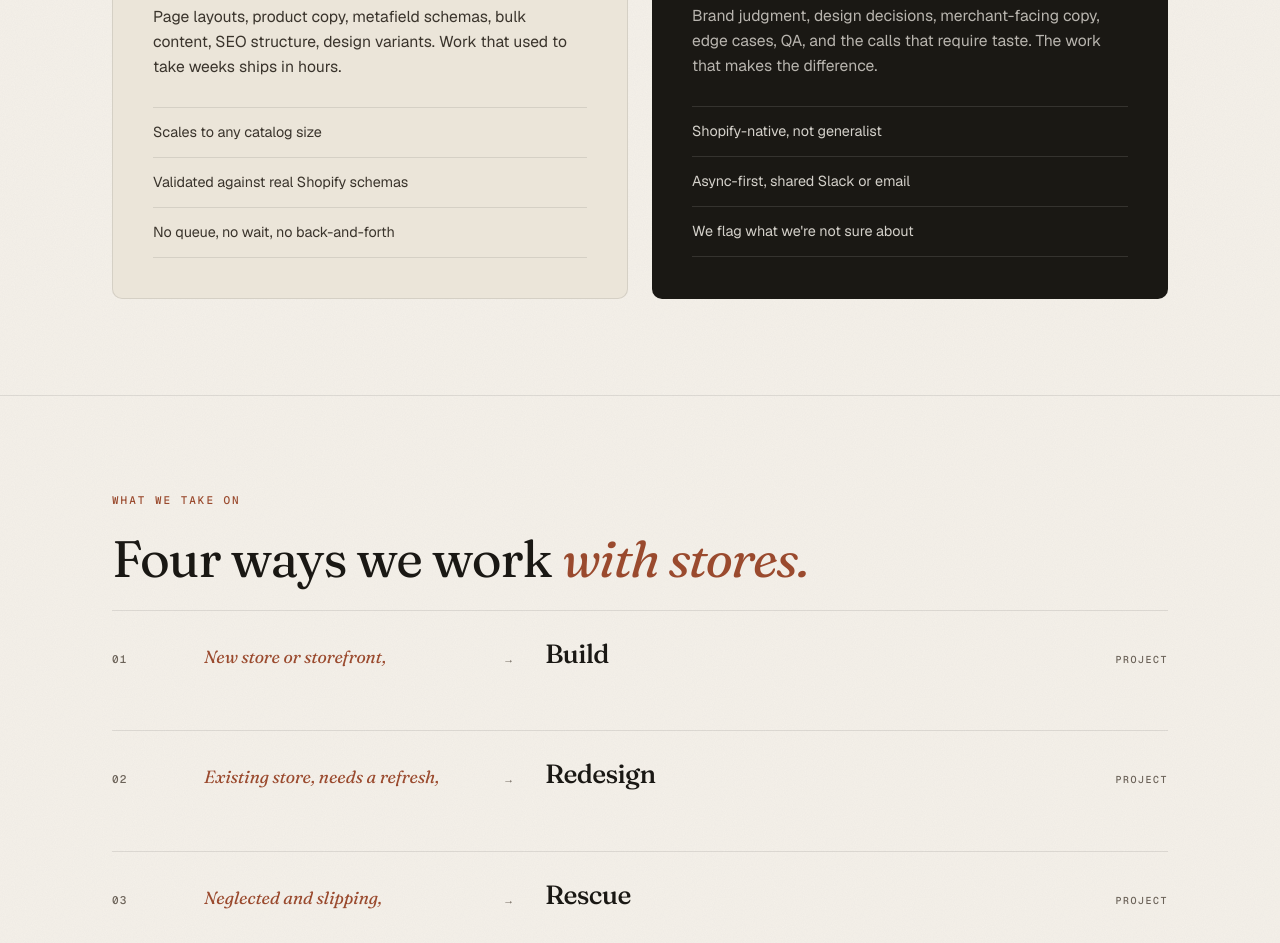
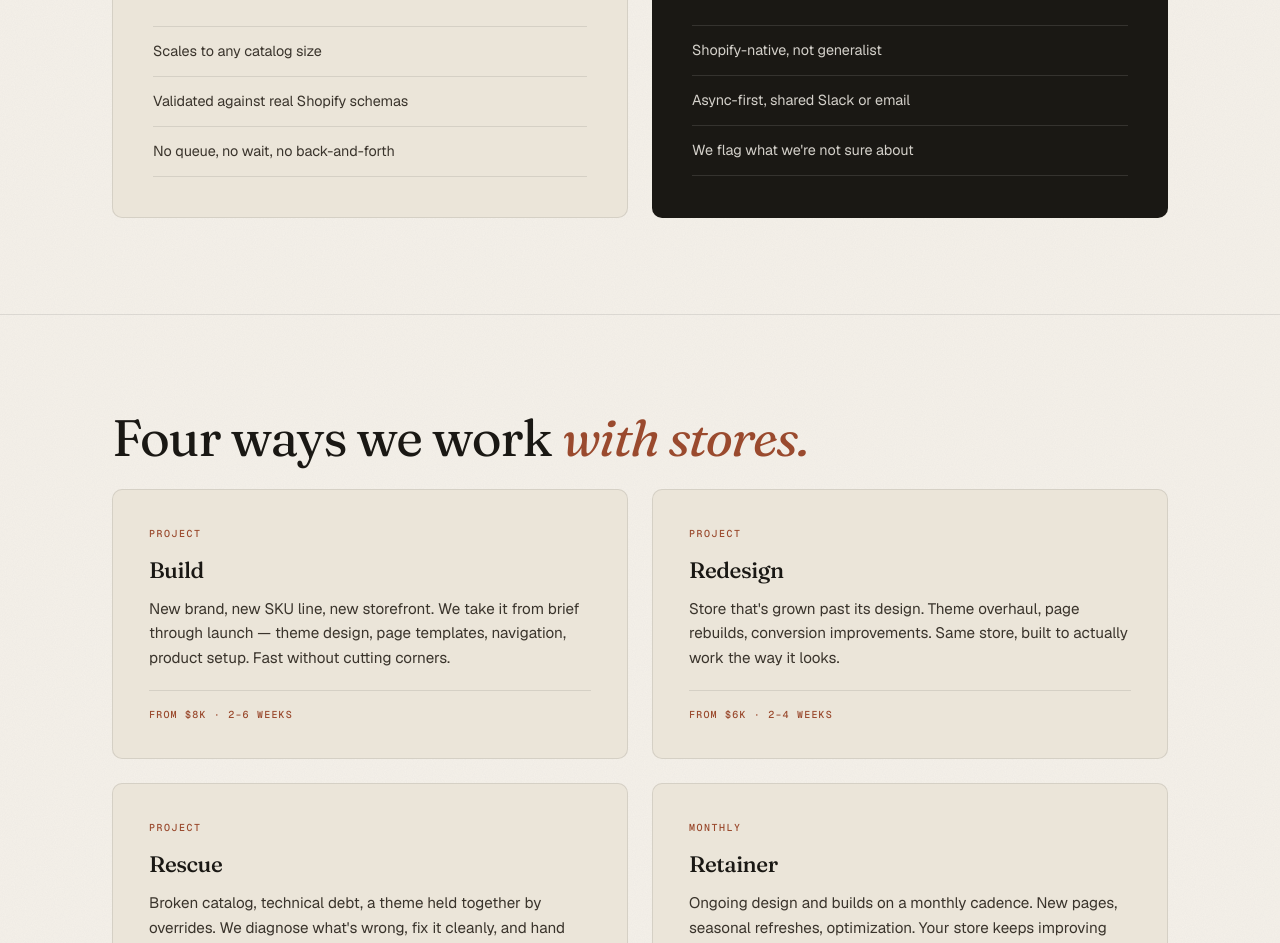
Before and after one commit to jameywarren/kahakai, a plain HTML site: page index.html in a window 1280 px wide. Shown: the part 1857-2800 px from the top of the page. Drawn offline with nearby package versions, Linux system fonts and the light colour scheme.

Commit message:
Rebuild four-ways as cards with price+timeline, strip all section eyebrows
Co-Authored-By: Claude Sonnet 4.6 <noreply@anthropic.com>

```diff
--- a/index.html
+++ b/index.html
@@ -337,6 +337,17 @@ section{padding:6rem 0;border-bottom:1px solid var(--line)}
   font-size:0.95rem;
   line-height:1.6;
   color:var(--ink-soft);
+}
+.gap-card-meta{
+  font-family:var(--mono);
+  font-size:10px;
+  color:var(--rust);
+  letter-spacing:0.12em;
+  text-transform:uppercase;
+  font-weight:500;
+  margin-top:1.25rem;
+  padding-top:1rem;
+  border-top:1px solid var(--line);
 }
 
 /* ========== MODEL ========== */
@@ -828,7 +839,6 @@ section{padding:6rem 0;border-bottom:1px solid var(--line)}
 <!-- THE HAND-OFF -->
 <section>
   <div class="container">
-    <div class="section-label">What changes</div>
     <h2 class="section-title">The work <em>gets shipped.</em></h2>
     <p class="section-body">Most agencies move slow and charge for the delay. We're built differently — AI handles the volume, we handle the craft, and projects ship in days not months.</p>
 
@@ -850,7 +860,6 @@ section{padding:6rem 0;border-bottom:1px solid var(--line)}
 <!-- HOW IT WORKS -->
 <section id="how">
   <div class="container">
-    <div class="section-label">How it works</div>
     <h2 class="section-title">AI speed. <em>Human craft.</em></h2>
     <p class="section-body">AI alone ships fast and confidently wrong. Humans alone are too slow for the pace modern Shopify stores demand. We use both — and we're honest about which is doing what.</p>
 
@@ -882,40 +891,31 @@ section{padding:6rem 0;border-bottom:1px solid var(--line)}
 <!-- WHAT WE TAKE ON -->
 <section>
   <div class="container">
-    <div class="section-label">What we take on</div>
     <h2 class="section-title">Four ways we work <em>with stores.</em></h2>
-    <div class="what-list">
-      <div class="what-row">
-        <span class="what-num">01</span>
-        <span class="what-from">New store or storefront,</span>
-        <span class="what-arrow">→</span>
-        <span class="what-to">Build</span>
-        <span class="what-tag">Project</span>
-        <div class="what-detail">New brand, new SKU line, new storefront. Design through launch in two to six weeks. Fast without cutting corners.</div>
+    <div class="gap-grid">
+      <div class="gap-card">
+        <div class="gap-card-tag">Project</div>
+        <div class="gap-card-title">Build</div>
+        <div class="gap-card-body">New brand, new SKU line, new storefront. We take it from brief through launch — theme design, page templates, navigation, product setup. Fast without cutting corners.</div>
+        <div class="gap-card-meta">From $8K · 2–6 weeks</div>
       </div>
-      <div class="what-row">
-        <span class="what-num">02</span>
-        <span class="what-from">Existing store, needs a refresh,</span>
-        <span class="what-arrow">→</span>
-        <span class="what-to">Redesign</span>
-        <span class="what-tag">Project</span>
-        <div class="what-detail">Theme that no longer fits the brand, pages that don't convert, a store that's grown past its original design. We rebuild it right.</div>
+      <div class="gap-card">
+        <div class="gap-card-tag">Project</div>
+        <div class="gap-card-title">Redesign</div>
+        <div class="gap-card-body">Store that's grown past its design. Theme overhaul, page rebuilds, conversion improvements. Same store, built to actually work the way it looks.</div>
+        <div class="gap-card-meta">From $6K · 2–4 weeks</div>
       </div>
-      <div class="what-row">
-        <span class="what-num">03</span>
-        <span class="what-from">Neglected and slipping,</span>
-        <span class="what-arrow">→</span>
-        <span class="what-to">Rescue</span>
-        <span class="what-tag">Project</span>
-        <div class="what-detail">Broken catalog, technical debt, a theme held together by overrides. We diagnose, clean, and hand back something that works.</div>
+      <div class="gap-card">
+        <div class="gap-card-tag">Project</div>
+        <div class="gap-card-title">Rescue</div>
+        <div class="gap-card-body">Broken catalog, technical debt, a theme held together by overrides. We diagnose what's wrong, fix it cleanly, and hand back something you can actually build on.</div>
+        <div class="gap-card-meta">Scoped · typically 2–3 weeks</div>
       </div>
-      <div class="what-row">
-        <span class="what-num">04</span>
-        <span class="what-from">Ongoing design and optimization,</span>
-        <span class="what-arrow">→</span>
-        <span class="what-to">Retainer</span>
-        <span class="what-tag">Monthly</span>
-        <div class="what-detail">Continuous design, builds, and optimization on a monthly cadence. Your store keeps improving without you managing the work.</div>
+      <div class="gap-card">
+        <div class="gap-card-tag">Monthly</div>
+        <div class="gap-card-title">Retainer</div>
+        <div class="gap-card-body">Ongoing design and builds on a monthly cadence. New pages, seasonal refreshes, optimization. Your store keeps improving without you managing the work.</div>
+        <div class="gap-card-meta">$10K/month · 30-day out</div>
       </div>
     </div>
   </div>
@@ -935,7 +935,6 @@ section{padding:6rem 0;border-bottom:1px solid var(--line)}
 <!-- MEET JAMEY -->
 <section>
   <div class="container">
-    <div class="section-label">Who runs this</div>
     <div class="meet-grid">
       <div class="meet-photo" role="img" aria-label="Jamey Warren, founder of kahakai"></div>
       <div class="meet-content">
@@ -952,7 +951,6 @@ section{padding:6rem 0;border-bottom:1px solid var(--line)}
 <!-- PRICING -->
 <section id="pricing">
   <div class="container">
-    <div class="section-label">Pricing</div>
     <h2 class="section-title">Clear pricing. <em>No surprises.</em></h2>
     <p class="section-body">Fixed project rates or a monthly retainer. No setup fees, no annual contracts, no scope creep.</p>
 
@@ -990,7 +988,6 @@ section{padding:6rem 0;border-bottom:1px solid var(--line)}
 <!-- HONEST BLOCK -->
 <section>
   <div class="container">
-    <div class="section-label">Before you book</div>
     <div class="honest-body">
       <p>We don't run stores. We build them. If you want someone to manage your day-to-day operations, that's not us. If you want a studio that ships fast, thinks in Shopify, and doesn't need hand-holding, keep reading.</p>
       <p>We're the right fit if you have a real project — a build, a redesign, a rescue, or a store that needs to keep improving every month. <em>The call is 30 minutes.</em> We'll both know by the end.</p>
@@ -1019,25 +1016,6 @@ section{padding:6rem 0;border-bottom:1px solid var(--line)}
   </div>
 </footer>
 
-<script>
-// Scroll-reveal for the transformation rows
-(function(){
-  const rows = document.querySelectorAll('.what-row');
-  if(!('IntersectionObserver' in window)){
-    rows.forEach(r => r.classList.add('in-view'));
-    return;
-  }
-  const io = new IntersectionObserver((entries) => {
-    entries.forEach(e => {
-      if(e.isIntersecting){
-        e.target.classList.add('in-view');
-        io.unobserve(e.target);
-      }
-    });
-  }, { threshold: 0.3 });
-  rows.forEach(r => io.observe(r));
-})();
-</script>
 
 
 </body>
```
